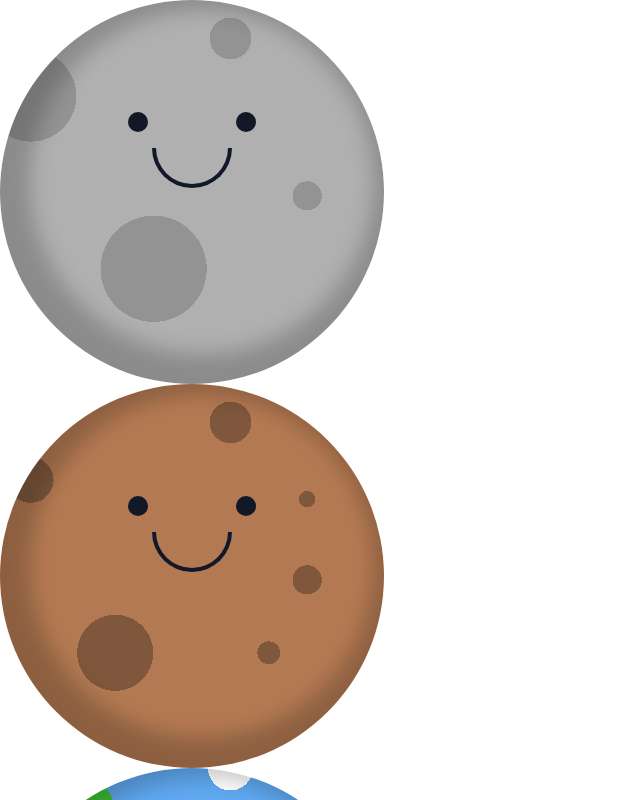
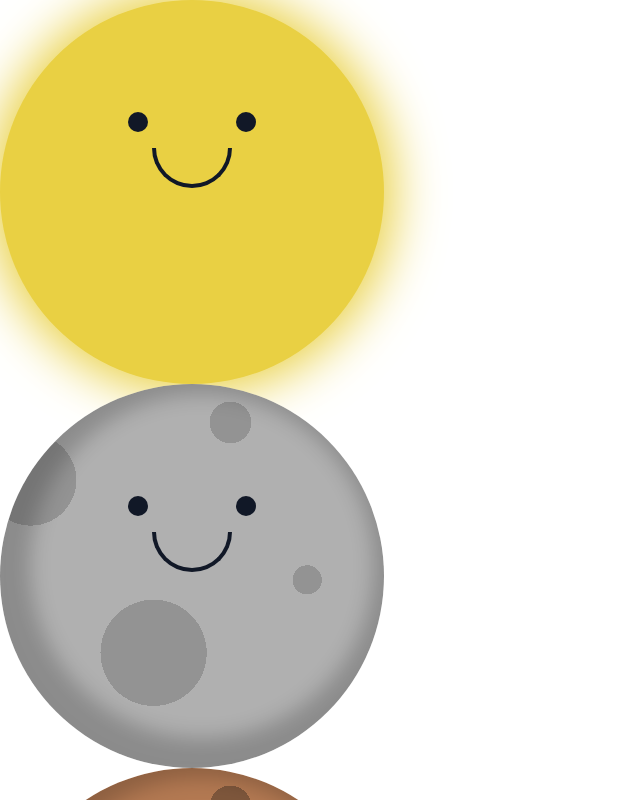
Before and after one commit to cam-peck/mission-beepossible, a Next.js app: page / in a window 1280 px wide. Shown: the top 800 px of the page, without its empty margins (0-640 px from the left). Built offline with nearby package versions, Linux system fonts and the light colour scheme.

Commit message:
Created component for sun, extended boxShadow property specifically for the sun

```diff
--- /dev/null
+++ b/pages/components/sun.tsx
@@ -0,0 +1,13 @@
+export default function Sun() {
+  return (
+    <div className="w-[30%] planet bg-sun shadow-sun">
+      <div className="flex flex-col items-center w-1/3 pt-28">
+        <div className="w-full flex justify-between">
+          <div className="w-[20px] h-[20px] bg-gray-900 rounded-full" />
+          <div className="w-[20px] h-[20px] bg-gray-900 rounded-full" />
+        </div>
+        <div className="w-[80px] h-[40px] rounded-b-full border-b-4 border-l-4 border-gray-900 border-r-4 mt-4" />
+      </div>
+    </div>
+  )
+}
--- a/pages/index.tsx
+++ b/pages/index.tsx
@@ -7,10 +7,12 @@ import Saturn from "./components/saturn";
 import Uranus from "./components/uranus";
 import Neptune from "./components/neptune";
 import Pluto from "./components/pluto";
+import Sun from "./components/sun";
 
 export default function Home() {
   return (
     <main>
+      <Sun />
       <Mercury />
       <Venus />
       <Earth />
--- a/tailwind.config.js
+++ b/tailwind.config.js
@@ -8,11 +8,15 @@ module.exports = {
     theme: {
       extend: {
         colors: {
+          'sun': 'rgb(233 208 67)',
           'mercury': 'rgb(176 176 176)',
           'venus': 'rgb(179 121 82)',
           'earth': 'rgb(96 168 240)',
           'mars': 'rgb(211 88 88)',
           'pluto': 'rgb(230 158 93)'
+        },
+        boxShadow: {
+          'sun': '0 0 50px 10px rgb(241 241 152)'
         }
       },
     },
```
